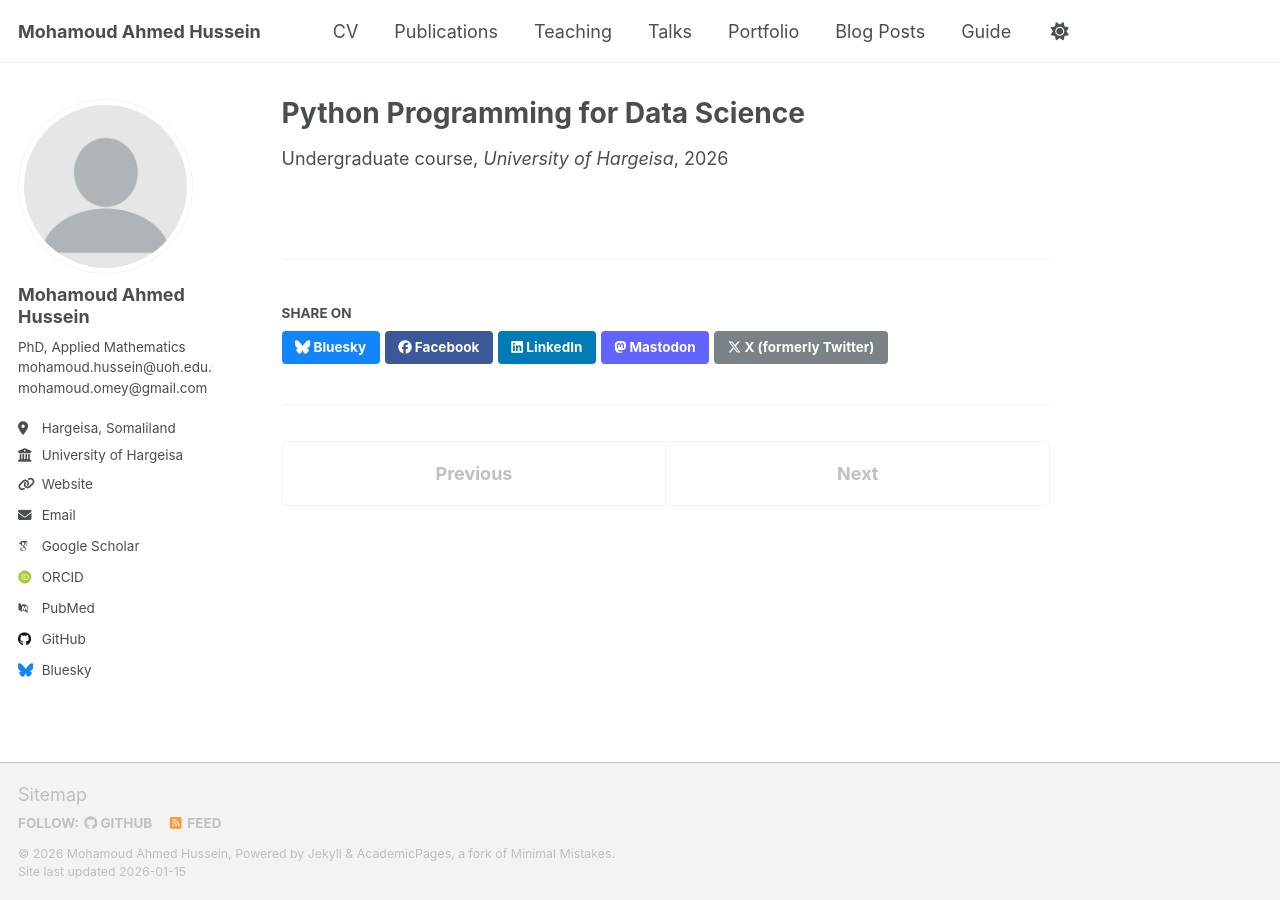
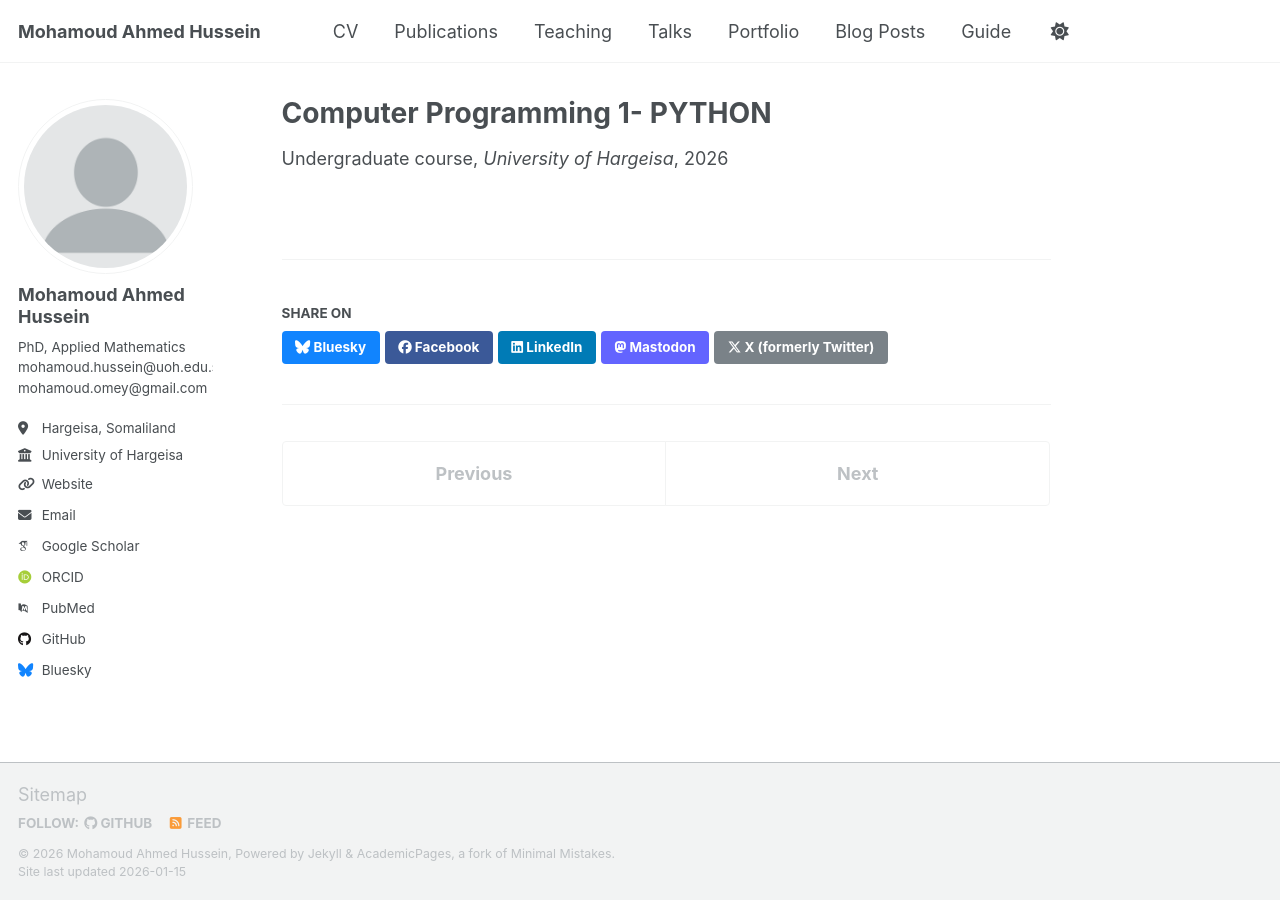
Before and after one commit to DrMohamoud/DrMohamoud.github.io, a Jekyll site: the page built from _teaching/2014-spring-teaching-1.md, in a window 1280 px wide. Built offline with Jekyll 4.4.1, drawn with Linux system fonts in a browser that asks for light colours; some web fonts are replaced; a script that is not in the unit is left out.

Commit message:
Update 2014-spring-teaching-1.md

```diff
--- a/_teaching/2014-spring-teaching-1.md
+++ b/_teaching/2014-spring-teaching-1.md
@@ -1,8 +1,8 @@
 ---
-title: "Python Programming for Data Science"
+title: "Computer Programming 1- PYTHON"
 collection: teaching
 type: "Undergraduate course"
-permalink: /teaching/2026-Spring-semester-2
+permalink: /teaching/python2016
 venue: "University of Hargeisa"
 Date : 2026
 location: "Hargeisa, Somaliland"
```
